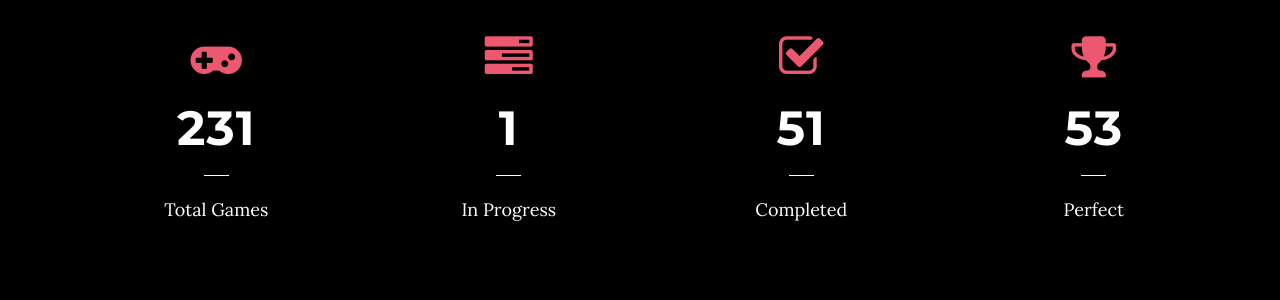
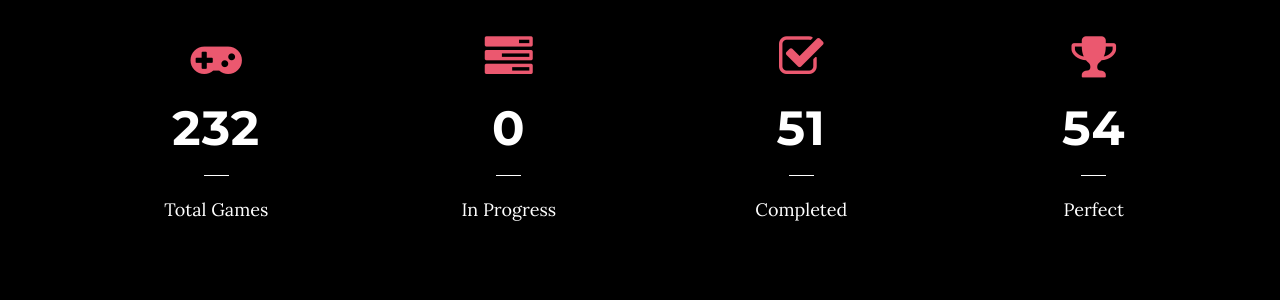
Before and after one commit to kuangami/kuangami.github.io, a Jekyll site: the page built from index.html, in a window 1280 px wide and 900 px high, scrolled down 1004 px. Shown: the part 161-461 px from the top of the window. Built offline with Jekyll 4.4.1, drawn with Linux system fonts in a browser that asks for light colours.

Commit message:
GitHub Actions commit

```diff
--- a/_data/gamestats.json
+++ b/_data/gamestats.json
@@ -1 +1 @@
-{"records":[{"id":"recDpuCGl3HejB9TY","createdTime":"2023-05-03T13:16:41.000Z","fields":{"Total Games":231,"Playing":1,"Completed":51,"Perfect":53}}]}
+{"records":[{"id":"recDpuCGl3HejB9TY","createdTime":"2023-05-03T13:16:41.000Z","fields":{"Total Games":232,"Playing":0,"Completed":51,"Perfect":54}}]}
```
Also changed, not shown: _data/recentplay.json (+1 -1 lines).
